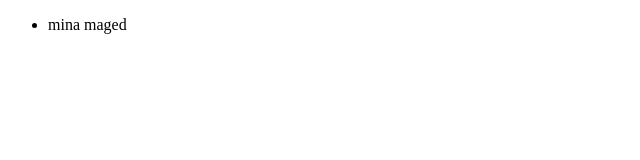
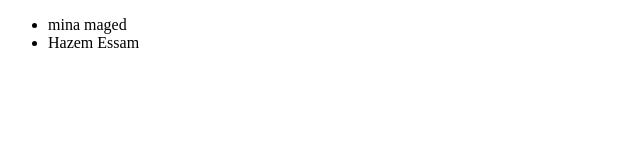
Before and after one commit to mina-maged123/group3, a plain HTML site: page index.html in a window 1280 px wide. Shown: the full height of the page, 0-640 px from the left. Drawn offline with Linux system fonts and the light colour scheme.

Commit message:
Add Hazem Name

```diff
--- a/index.html
+++ b/index.html
@@ -8,6 +8,7 @@
 <body>
     <ul>
         <li>mina maged</li>
+        <li>Hazem Essam</li>
     </ul>
 </body>
 </html>
```
